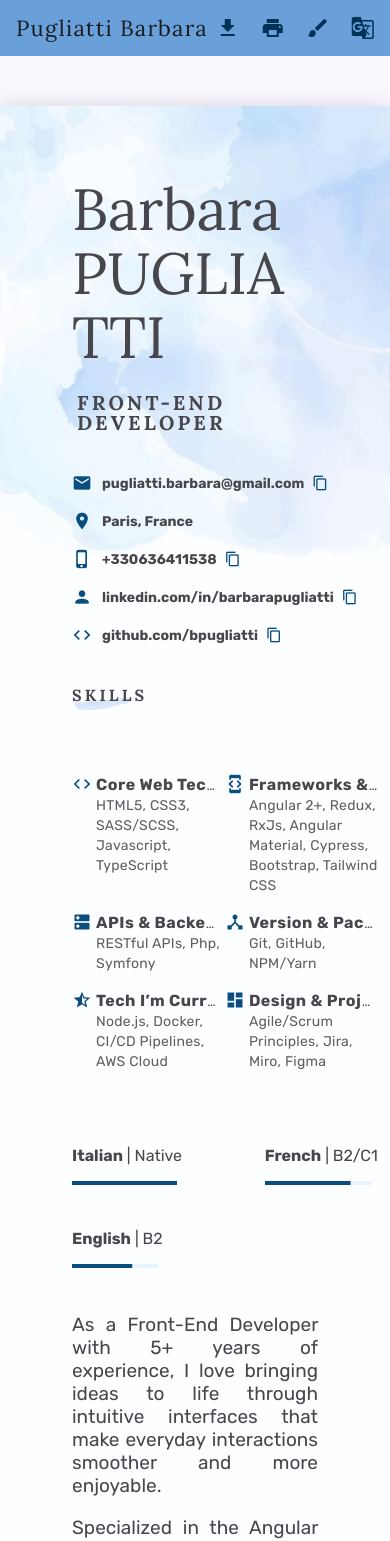
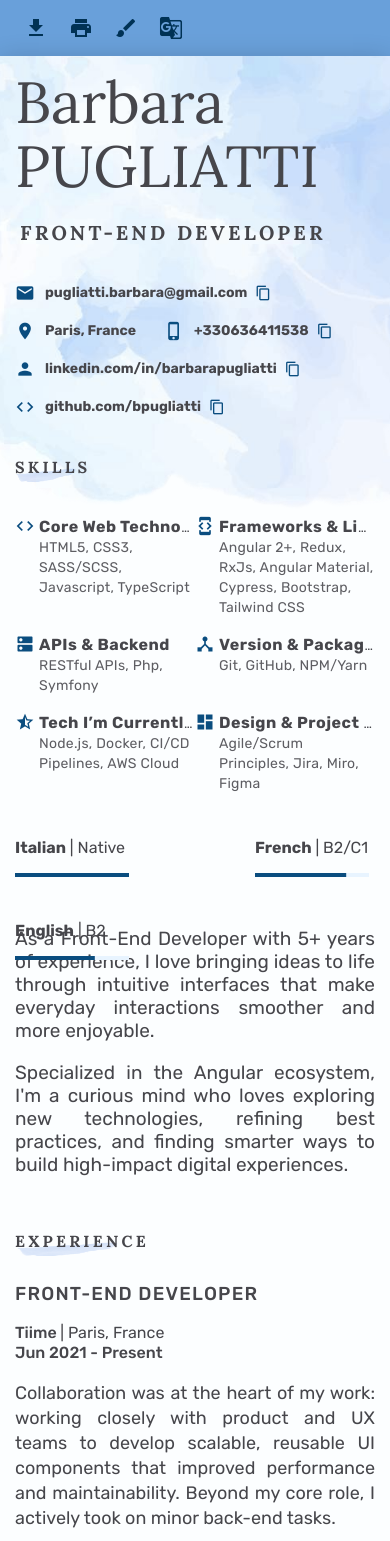
Before and after one commit to bpugliatti/personal-website, an Angular app: page /1/home in a window 390 px wide. Shown: the top 1541 px of the page. Built offline with nearby package versions, Linux system fonts and the light colour scheme.

Commit message:
adjust some responsive issue

```diff
--- a/src/app/components/head-toolbar/head-toolbar.component.html
+++ b/src/app/components/head-toolbar/head-toolbar.component.html
@@ -1,5 +1,5 @@
 <mat-toolbar appTheme>
-  <span>{{ cvName }}</span>
+  <span class="name">{{ cvName }}</span>
   <span class="toolbar-spacer">
     <button
       mat-icon-button
--- a/src/app/components/head-toolbar/head-toolbar.component.scss
+++ b/src/app/components/head-toolbar/head-toolbar.component.scss
@@ -15,3 +15,9 @@ span {
   margin: 0px;
   letter-spacing: 1.22px;
 }
+
+@media screen and (max-width: 400px) {
+  .name {
+    display: none;
+  }
+ }
--- a/src/app/components/resume-container/resume-container.component.html
+++ b/src/app/components/resume-container/resume-container.component.html
@@ -44,7 +44,7 @@
         <h2 class="category-title">Skills</h2>
         <app-skill [skillGroups]="resume().skills"> </app-skill>
       </section>
-      <section>
+      <section class="languages-section">
         <h2 class="category-title languages">Languages</h2>
         @for (language of resume().languages; track language.language) {
           <app-languge-proficiency [language]="language">
--- a/src/app/components/resume-container/resume-container.component.scss
+++ b/src/app/components/resume-container/resume-container.component.scss
@@ -83,23 +83,25 @@
       }
     }
   }
+
+  .languages-section {
+    app-languge-proficiency {
+      min-width: 120px;
     }
 
-.content-container,
-aside,
-main,
-header {
-  padding: 0 20px;
+    @media (max-width: 750px) {
+    height: 80px;
+      app-languge-proficiency {
+        width: 30%;
       }
-
-@container (max-width: 1350px) {
-  .container {
-    margin: 0px auto;
     }
   }
 
-@container (max-width: 1000px) {
-  .container {
+  @media (max-width: 1350px) {
+      margin: 0px auto;
+  }
+
+  @media (max-width: 1000px) {
       margin: 0px auto;
 
       .content-container {
@@ -148,11 +150,10 @@ header {
           }
         }
       }
-  }
+
   }
 
-@container (max-width: 750px) {
-  .container {
+  @media (max-width: 750px) {
       padding: 15px;
       margin: 0px auto;
 
@@ -166,5 +167,13 @@ header {
       .languages {
         display: none;
       }
+
   }
 }
+
+.content-container,
+aside,
+main,
+header {
+  padding: 0 20px;
+}
--- a/src/styles/styles.scss
+++ b/src/styles/styles.scss
@@ -83,8 +83,9 @@ html {
 }
 
 body {
+  margin: 0;
+  overflow-x: hidden;
   height: 100%;
-  margin: 0;
   font-family: Rubik, Roboto, sans-serif;
   color: custom-theme.get-neutral(30);
   background: custom-theme.get-neutral(98);
```
Lines whose indentation alone changed are shown as unchanged.
